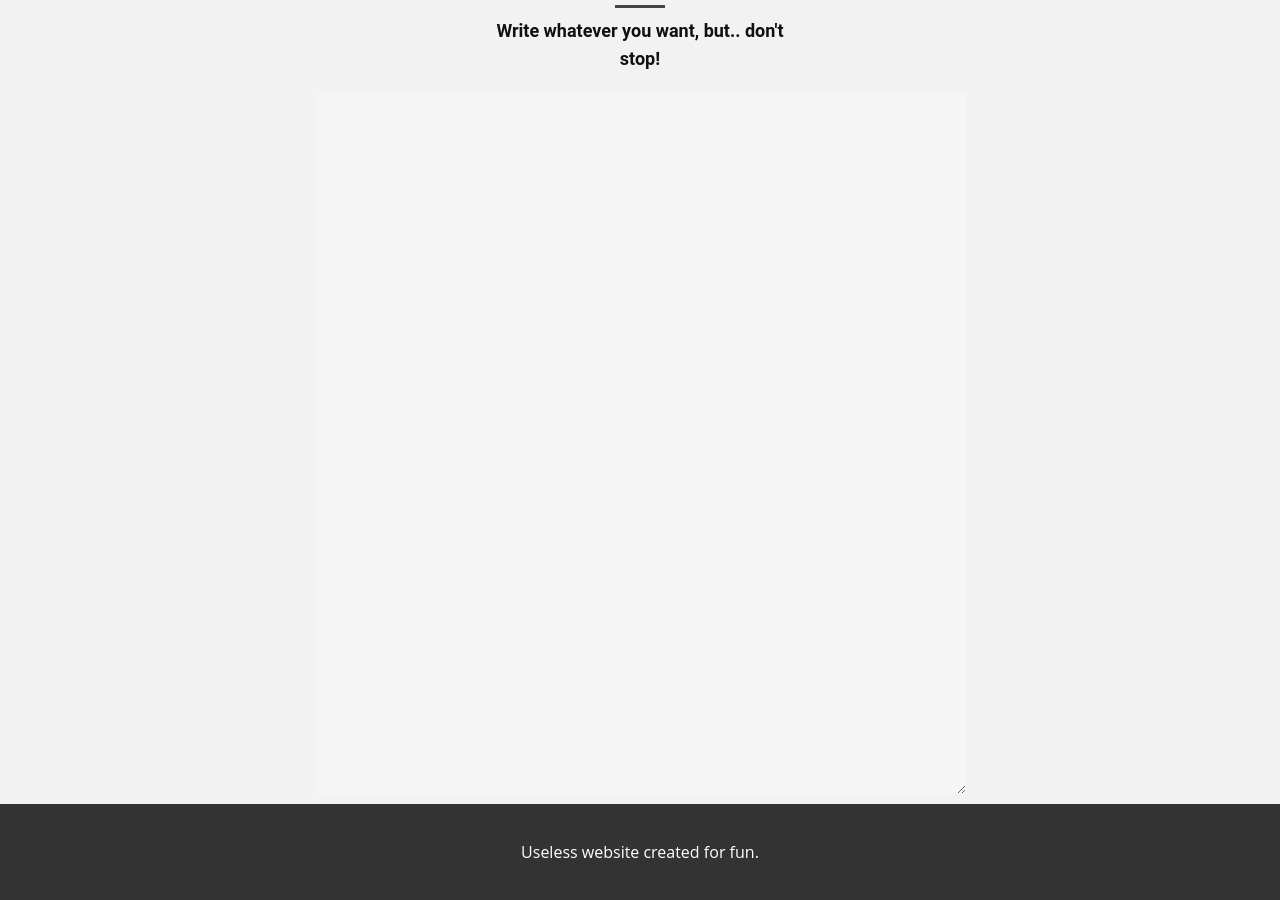
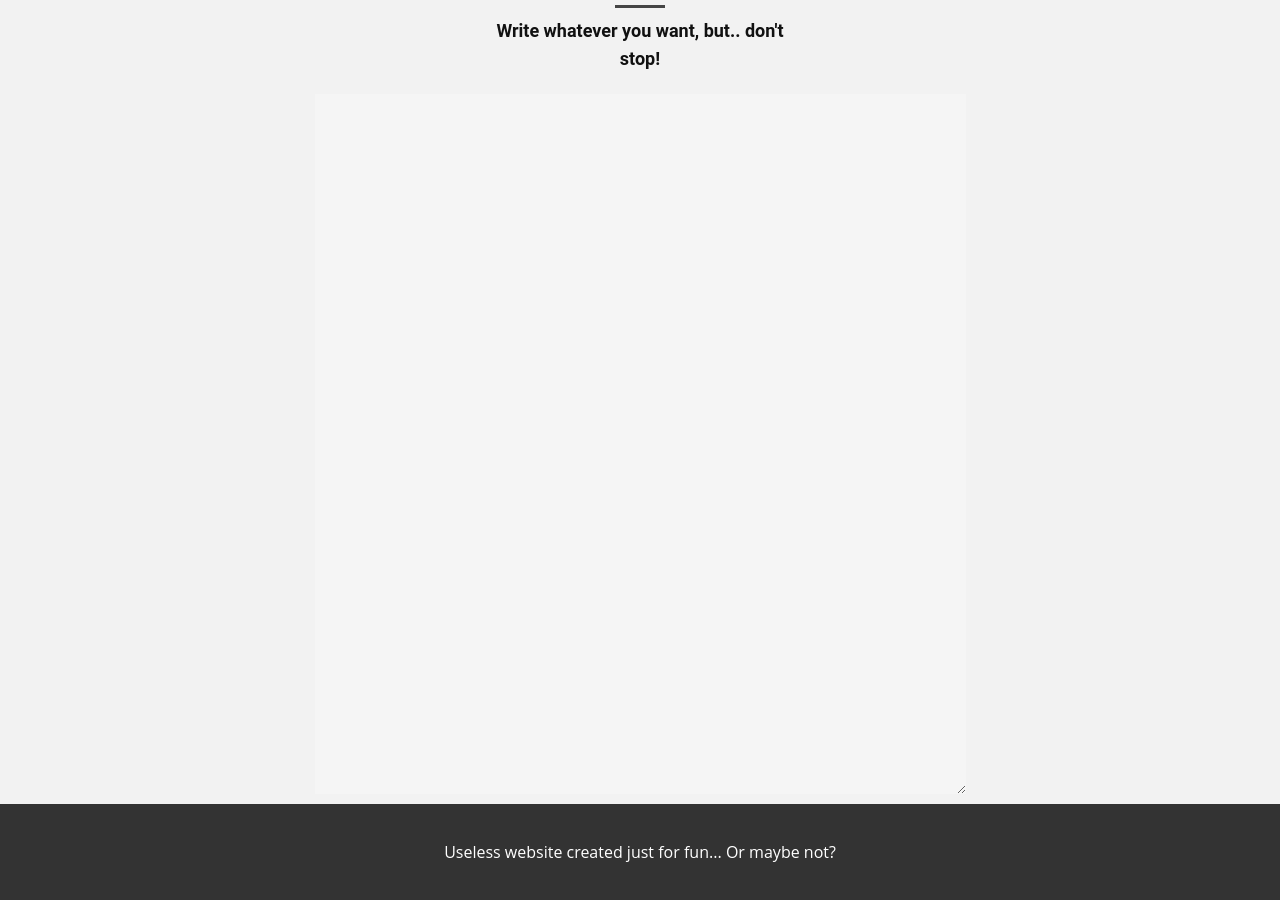
Before and after one commit to kbrudnowski/blank_page, a plain HTML site: page index.html in a window 1280 px wide. Shown: the part 170-1070 px from the top of the page. Drawn offline with Linux system fonts and the light colour scheme.

Commit message:
updated footer text

```diff
--- a/index.html
+++ b/index.html
@@ -91,7 +91,7 @@ textarea {
 
     <section class="u-backlink u-clearfix u-grey-80">
       <p class="u-text">
-        Useless website created for fun.
+        Useless website created just for fun... Or maybe not?
       </p>
     </section>
 
```
